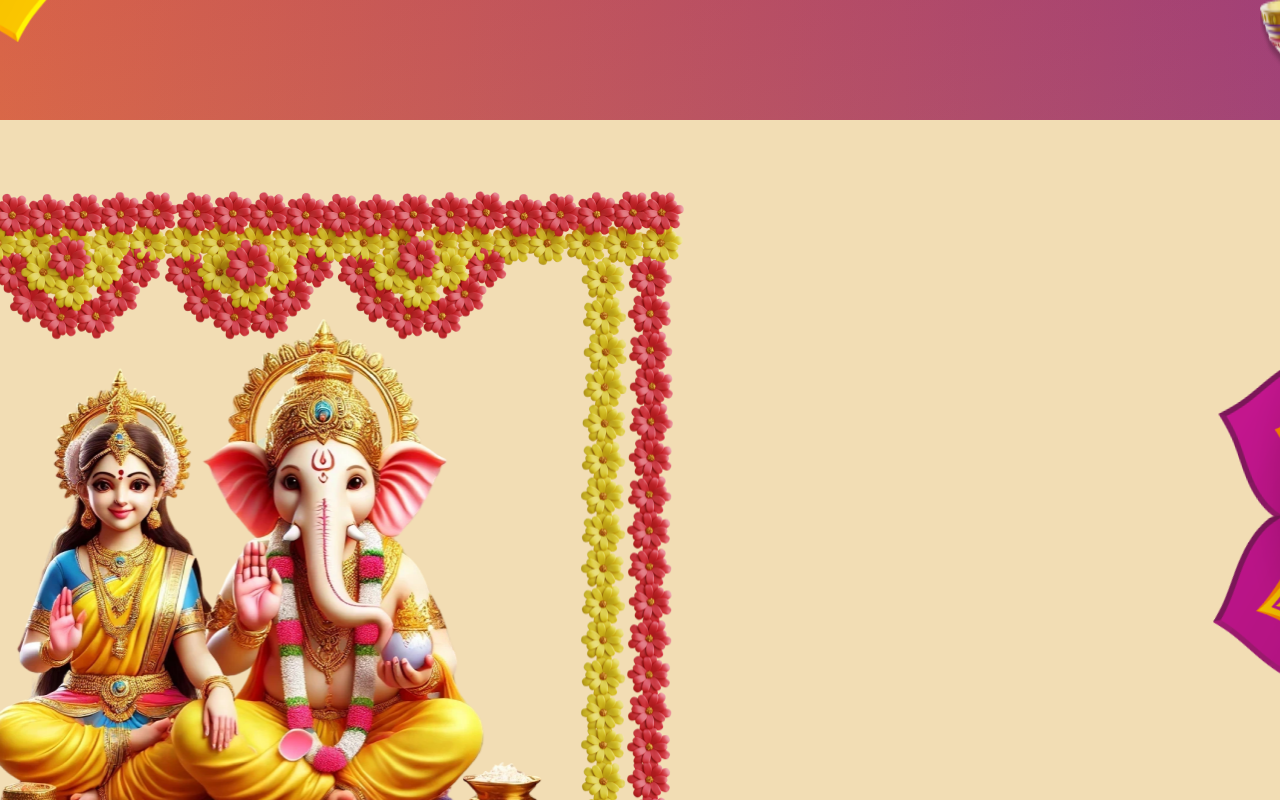
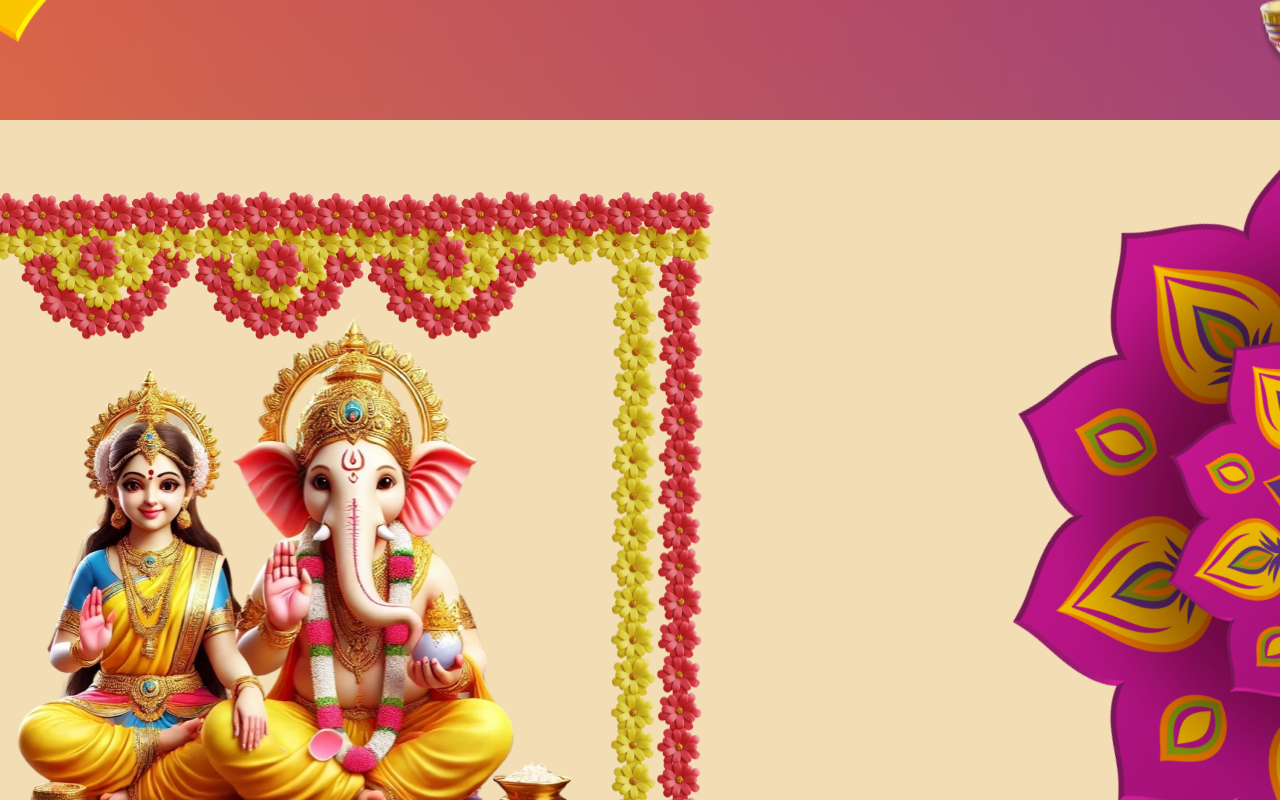
Before and after one commit to GAURAV07C/diwali-wishes, a Next.js app: page / in a window 1280 px wide. Shown: the part 700-1500 px from the top of the page. Built offline with nearby package versions, Linux system fonts and the light colour scheme; a web font is replaced by a local one.

Commit message:
blessing

```diff
--- a/src/components/Blessing.tsx
+++ b/src/components/Blessing.tsx
@@ -8,7 +8,7 @@ const Blessing = () => {
       id="blessing"
     >
       <div className=" lg:w-[1280px] lg:h-[832px]  mx-auto   relative  justify-center items-center  gap-3 lg:gap-0">
-        <div className="    mx-auto  lg:order-last    mt-[-215px]  lg:mt-0 lg:w-[817px] lg:h-[800.92px] lg:ml-[1200px]">
+        <div className="    mx-auto  lg:order-last    mt-[-215px]  lg:mt-0 lg:w-[817px] lg:h-[800.92px] lg:ml-[1000px]">
           <Image
             src="/pink-chakra.png"
             alt="pink chakra"
@@ -18,7 +18,7 @@ const Blessing = () => {
           />
         </div>
 
-        <div className="     lg:order-firsts mb-16 lg:w-[864px] lg:h-[722px] lg:-mt-[730px] lg:-ml-[180px]">
+        <div className="     lg:order-firsts mb-16 lg:w-[864px] lg:h-[722px] lg:-mt-[730px] lg:-ml-[150px]">
           <Image
             src="/mandapa.png"
             alt="mandap"
```
